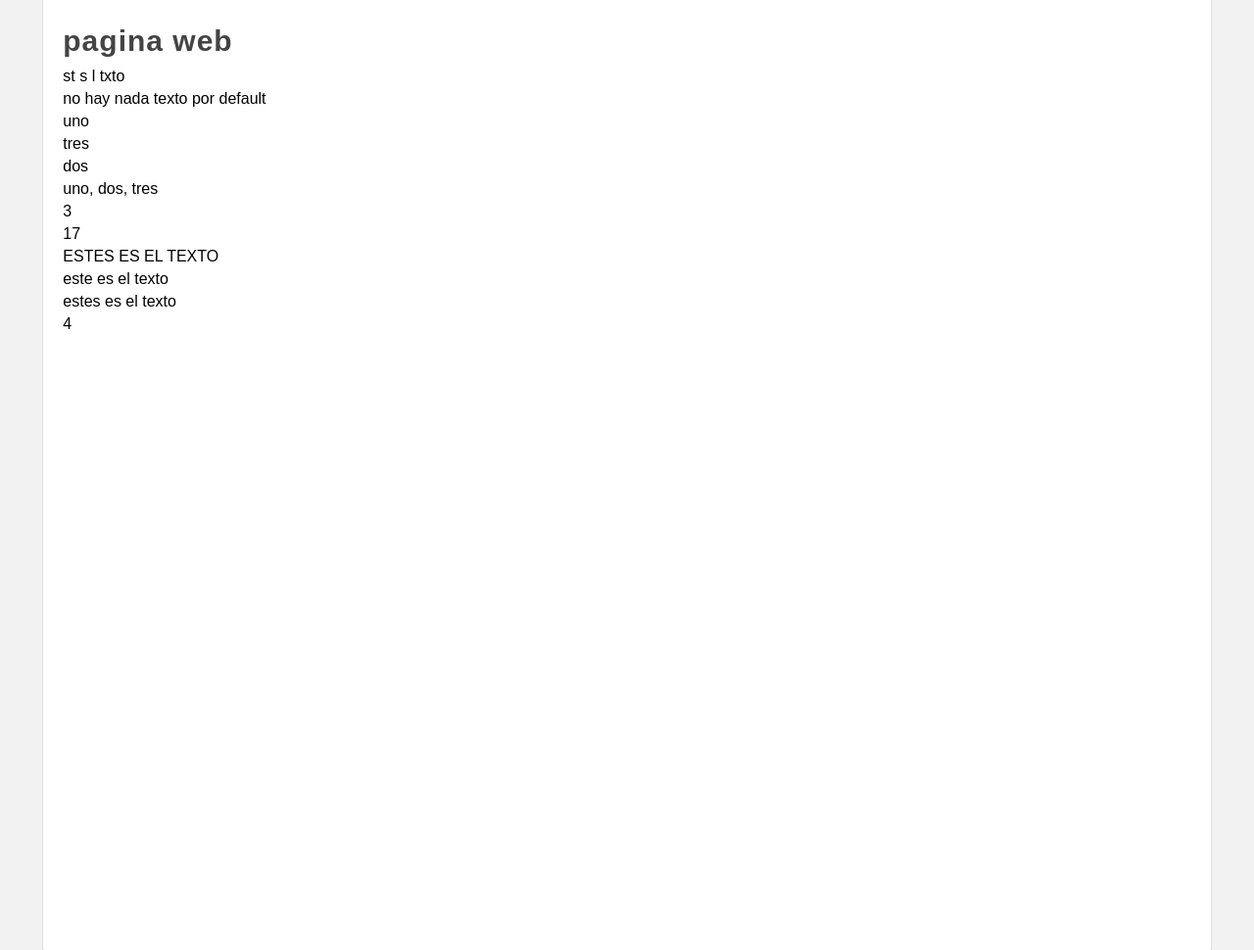
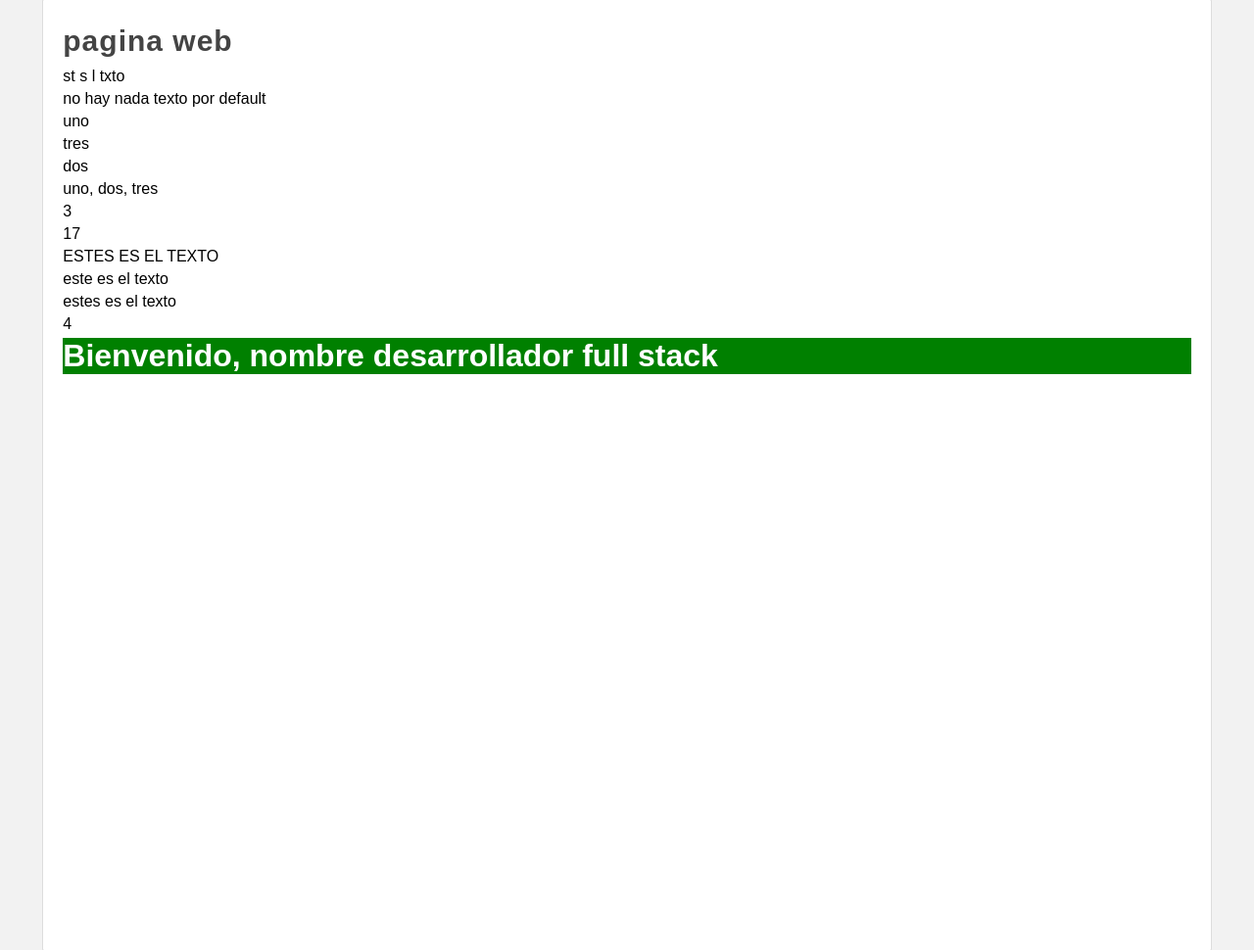
Before and after one commit to richie20502/master_python, a Django app: page /pagina/ in a window 1280 px wide. Shown: the part 233-1203 px from the top of the page at 98% size. Run offline with Django 3.2, Linux system fonts and the light colour scheme.

Commit message:
se genero un filtro personalizado

```diff
--- a/_Django/a_django/miapp/templates/layout.html
+++ b/_Django/a_django/miapp/templates/layout.html
@@ -4,6 +4,7 @@
     <head>
         <meta charset="utf-8" />
         <title> {% block title %}{% endblock  %} | Django</title>
+
         <link rel="stylesheet" type="text/css" href="{% static 'css/styles.css' %}" />
     </head>
     <body>
--- a/_Django/a_django/miapp/templates/pagina.html
+++ b/_Django/a_django/miapp/templates/pagina.html
@@ -43,4 +43,9 @@ pagina
         {{"<h1>estes</h1> <strong>es el texto</strong>"|striptags|wordcount}}
     </p>
 
+    <p>
+        {% load filters %}
+        {{"nombre desarrollador full stack"|saludo|safe}}
+    </p>
+
 {% endblock  %}
--- /dev/null
+++ b/_Django/a_django/miapp/templatetags/filters.py
@@ -0,0 +1,7 @@
+from django import template
+
+register = template.Library()
+
+@register.filter(name='saludo')
+def saludo(value):
+    return f"<h1 style='background:green;color:white;'>Bienvenido, {value}</h1>"
```
Also changed, not shown: _Django/a_django/miapp/templatetags/__init__.py (added).
